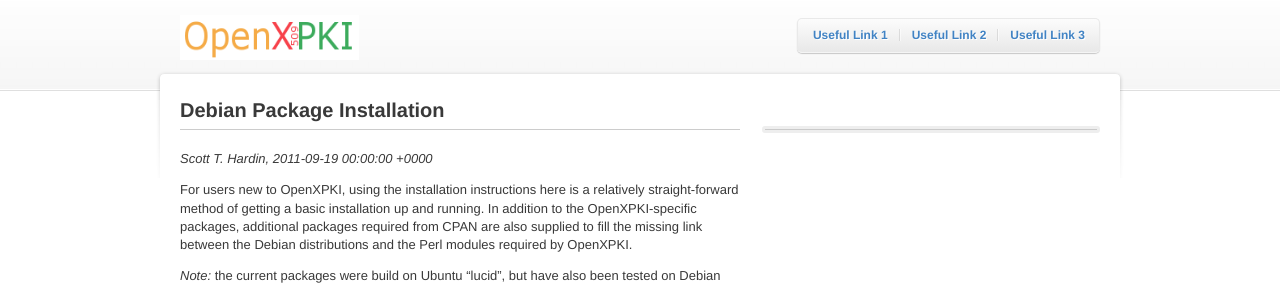
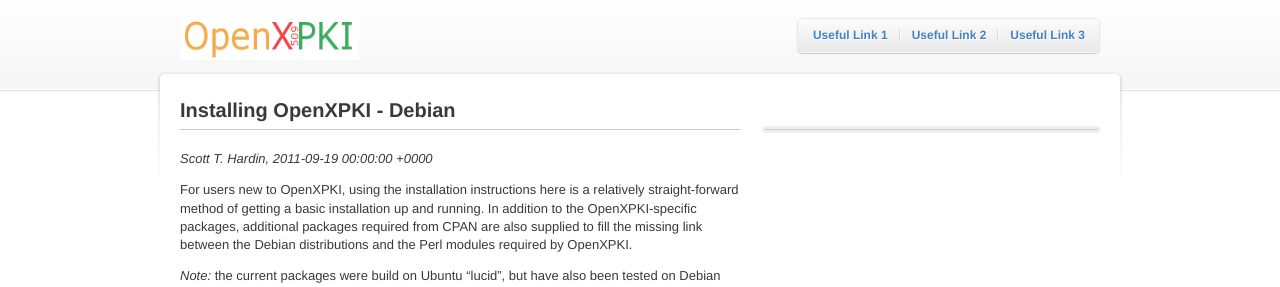
Before and after one commit to mrscotty/openxpki-website, a Jekyll site: the page built from _posts/2011-09-19-installation-debian.markdown, in a window 1280 px wide and 900 px high. Shown: the top 287 px of the window. Built offline with Jekyll 4.4.1, drawn with Linux system fonts in a browser that asks for light colours.

Commit message:
rename post for debian installation

```diff
--- a/_posts/2011-09-19-debian-package-installation.markdown
+++ b/_posts/2011-09-19-installation-debian.markdown
@@ -1,6 +1,6 @@
 ---
 layout: post
-title: Debian Package Installation
+title: Installing OpenXPKI - Debian
 author: Scott T. Hardin
 category: admin
 description: For Debian users new to OpenXPKI, using the installation instructions here is a relatively straight-forward method of getting a basic installation up and running.
```
